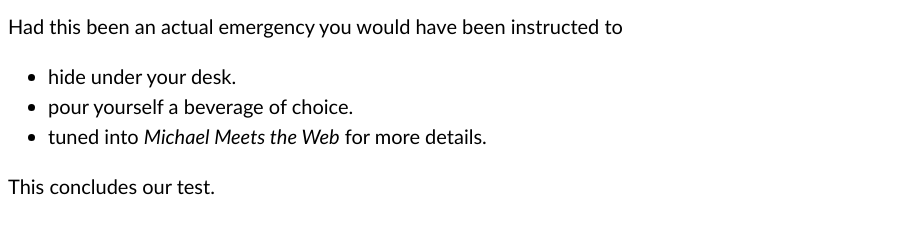
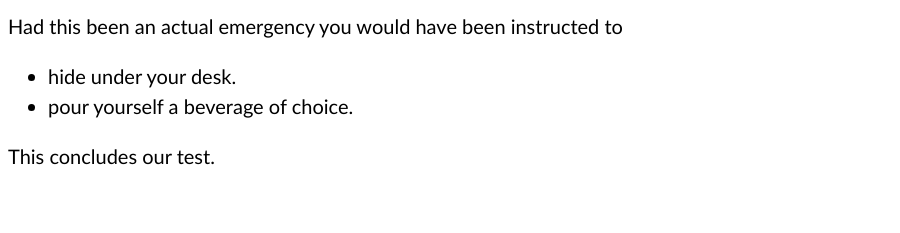
Before and after one commit to michaelkornblum/test_project, a plain HTML site: page index.html in a window 1280 px wide. Shown: the part 103-336 px from the top of the page, without its empty margins (0-900 px from the left). Drawn offline with Linux system fonts and the light colour scheme.

Commit message:
remove brazen self-promotion

```diff
--- a/index.html
+++ b/index.html
@@ -13,7 +13,7 @@
     <ul>
         <li>hide under your desk.</li>
         <li>pour yourself a beverage of choice.</li>
-        <li>tuned into <em>Michael Meets the Web</em> for more details.</li>
+
     </ul>
     <p>This concludes our test.</p>
 </body>
```
